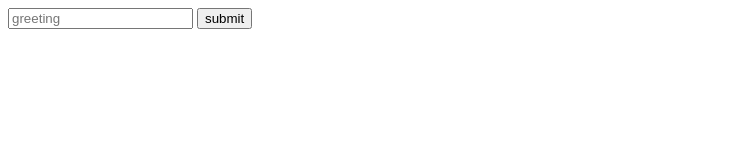
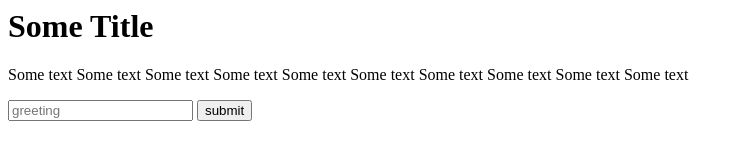
Before and after one commit to isaacg11/language-translation-workshop-4-12-18, a website: page index.html in a window 1280 px wide. Shown: the whole page, without its empty margins (0-744 px from the left). Drawn offline with nearby package versions, Linux system fonts and the light colour scheme; files whose address does not match are found by name.

Commit message:
Update index.html

```diff
--- a/index.html
+++ b/index.html
@@ -5,6 +5,9 @@
     <body>
 
         <div id="google_translate_element"></div>
+
+        <h1>Some Title</h1>
+        <p>Some text Some text Some text Some text Some text Some text Some text Some text Some text Some text</p>
 
         <input type="text" placeholder="greeting" id="userGreeting" />
         <button id="btn">submit</button>
```
